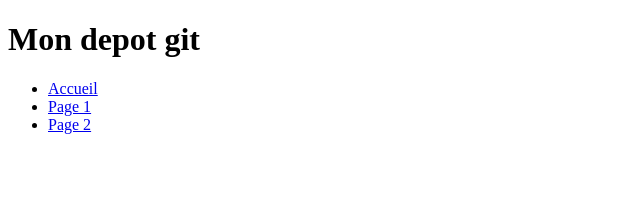
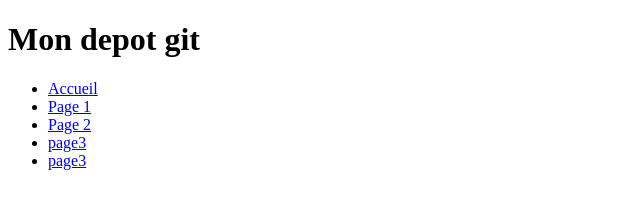
Before and after one commit to Dammel-Meuz/coursGitXarala2, a plain HTML site: page index.html in a window 1280 px wide. Shown: the whole page, without its empty margins (0-640 px from the left). Drawn offline with Linux system fonts and the light colour scheme.

Commit message:
modification

```diff
--- a/index.html
+++ b/index.html
@@ -12,6 +12,8 @@
             <li><a href="index.html">Accueil</a></li>
             <li><a href="page1.html">Page 1</a></li>
             <li><a href="page2.html">Page 2</a></li>
+            <li><a href="page3.html">page3</a></li>
+            <li><a href="page4.html">page3</a></li>
         </ul>
     </nav>
 </body>
```
